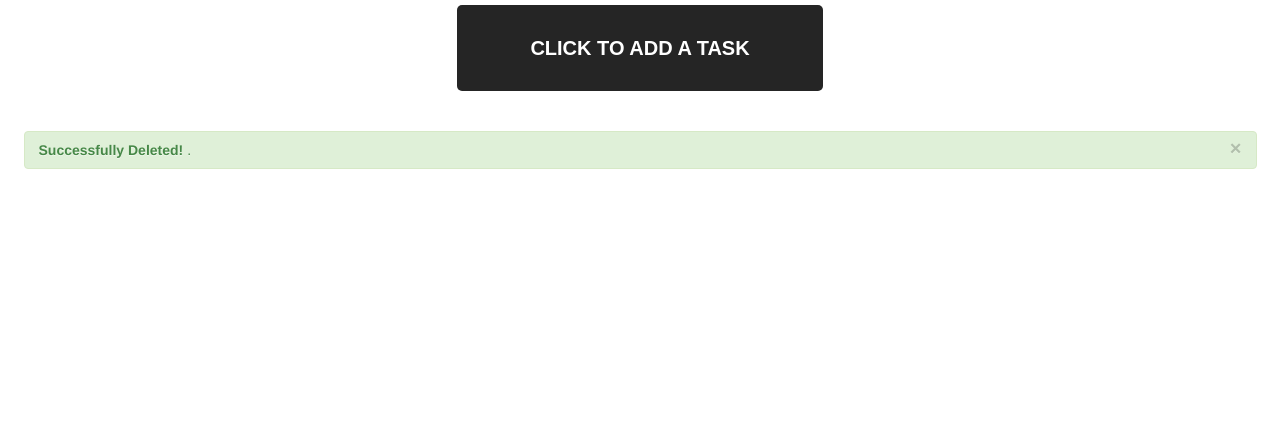
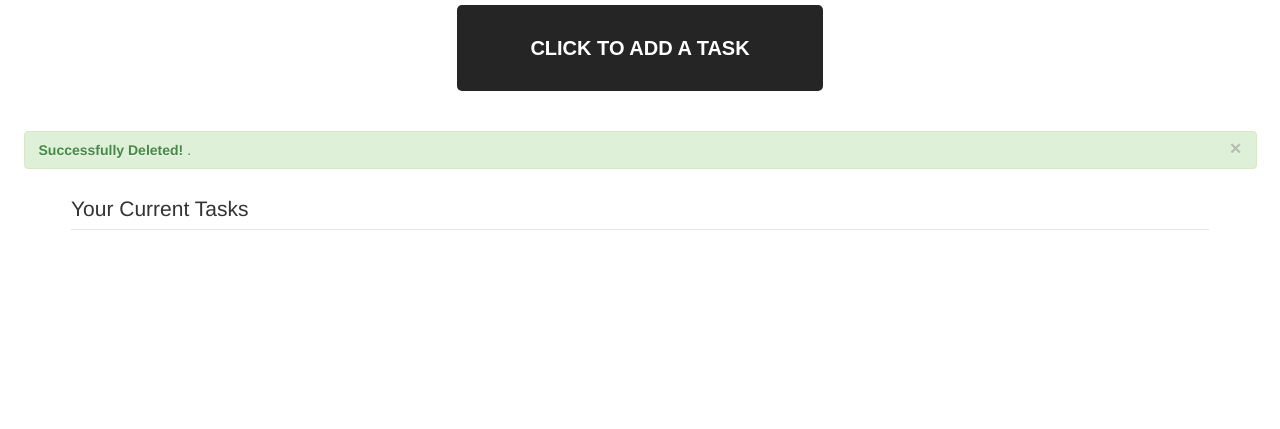
Before and after one commit to jesseshowalter/BDF_Jesse_Showalter, a PHP site: page /dashboard.php?delete=1 in a window 1280 px wide. Shown: the part 172-601 px from the top of the page. Run offline with PHP 8.4, Linux system fonts and the light colour scheme; the visitor is signed in with stand-in values (Sample User, id 1); data that the repository does not hold is empty; some libraries are stand-ins or nearby versions.

Commit message:
added a legend for seperation
updated CSS to go along with it

```diff
--- a/assets/css/index.css
+++ b/assets/css/index.css
@@ -1198,7 +1198,7 @@ ul.controls li a:hover{
 }
 
 #examples ul li textarea.task_description{
-  height:160px ;
+  height:130px ;
 }
 
 .welcomepage .control_nav{
--- a/dashboard.php
+++ b/dashboard.php
@@ -47,8 +47,12 @@ $user_id = $match_value['id'];
 			}
 		}
 		?>
+		<ul>
+			<legend class="shorter">Your Current Tasks </legend>
+		</ul>
+		<ul>
 
-		<ul>
+
 			<?php
 			$document_get = mysql_query("SELECT * FROM todolist WHERE user_id='$user_id' ORDER BY id DESC");
 			while($match_value = mysql_fetch_array($document_get)) {
```
